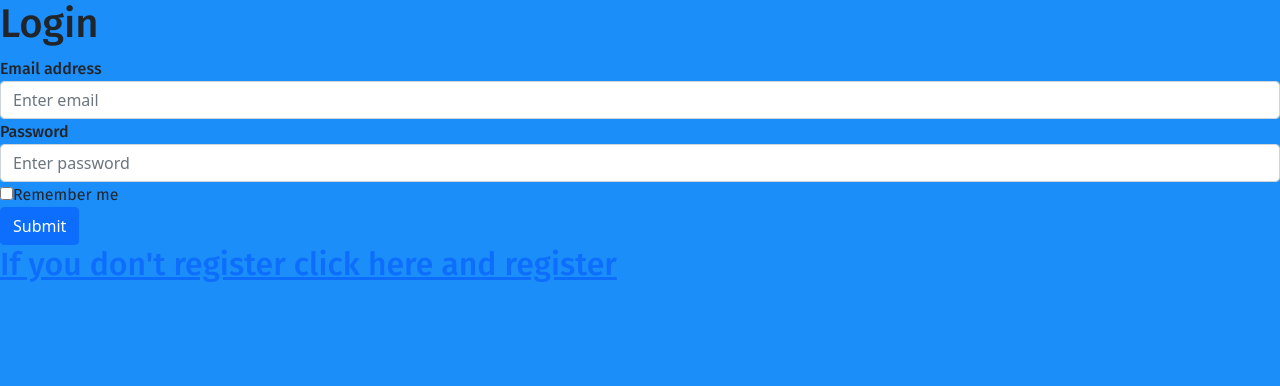
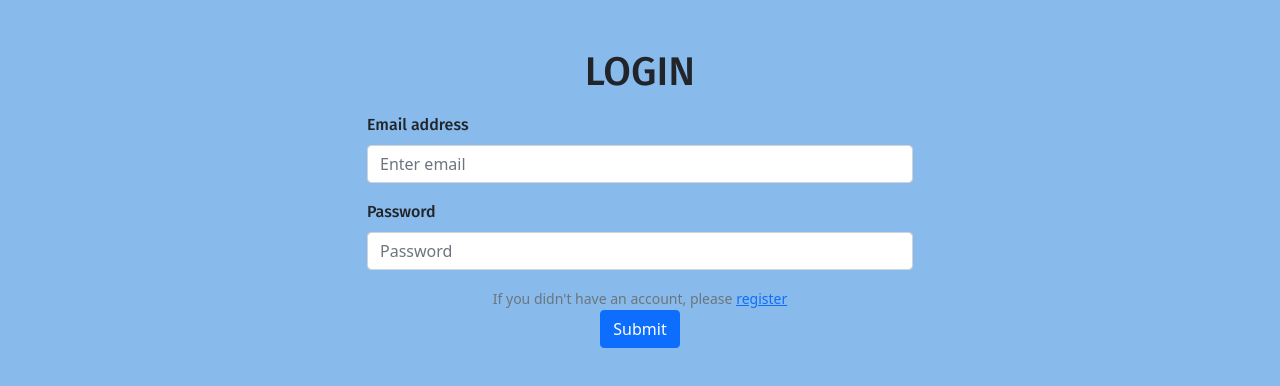
Before and after one commit to halilibrahimdemircan/todo-app-with-react-beautiful-dnd-, a React (Create React App) app in the folder client/: page /login in a window 1280 px wide. Shown: the top 386 px of the page. Built offline with nearby package versions, Linux system fonts and the light colour scheme.

Commit message:
css arrangement

```diff
--- a/client/src/components/Navigation.jsx
+++ b/client/src/components/Navigation.jsx
@@ -11,6 +11,12 @@ import {
 } from "react-bootstrap";
 
 export default function Navigation() {
+
+    const handleLogout = () => {
+        localStorage.removeItem('token');
+        window.location.href = '/';
+    }
+
     return (
         <Navbar bg="primary" variant="light" expand="lg">
             <Container fluid>
@@ -18,9 +24,10 @@ export default function Navigation() {
                     <Col md={{ span: 5, order: 1 }} xs={{ order: 2 }} className="my-md-0 my-3">
                         <Container className="p-0" fluid>
                             <Row>
-                                <Col xs="1">
+                                <Col md="1" xs="1" className=" bg-primary text-wrap">
 
-                                    <i class="bi bi-arrow-left-square"></i>
+                                    <Button onClick={handleLogout}><i class="bi bi-box-arrow-left">
+                                    </i></Button>
 
                                 </Col>
                                 <Col md="3" xs="4">
@@ -38,7 +45,7 @@ export default function Navigation() {
                                                 aria-label="Search"
                                             />
                                             <Button className="bg-light bg-opacity-50  border-0">
-                                                <i className="fas fa-search text-dark"></i>
+                                                <i className="bi bi-search text-dark"></i>
                                             </Button>
                                         </InputGroup>
                                     </Form>
--- a/client/src/index.css
+++ b/client/src/index.css
@@ -3,7 +3,7 @@
   box-sizing: border-box;
 }
 body {
-  background: #1C8EF9 !important;
+  background: #88bbeb !important;
   min-height: 100vh;
   display: flex;
   font-weight: 400;
@@ -49,14 +49,3 @@ body, html, .App, #root, .auth-wrapper {
 .custom-control-label {
   font-weight: 400;
 }
-.forgot-password,
-.forgot-password a {
-  text-align: right;
-  font-size: 13px;
-  padding-top: 10px;
-  color: #7f7d7d;
-  margin: 0;
-}
-.forgot-password a {
-  color: #167bff;
-}
--- a/client/src/pages/Login.jsx
+++ b/client/src/pages/Login.jsx
@@ -1,6 +1,7 @@
 import React, { useState, useRef } from 'react'
 import { Link } from 'react-router-dom'
 import UserProxy from '../proxy/UserProxy';
+import { Form, Button, Container, Row, Col } from "react-bootstrap"
 
 const Login = () => {
     const userProxy = new UserProxy
@@ -25,23 +26,48 @@ const Login = () => {
 
     return (
         <>
-            <h1>Login</h1>
-            {/* <Form.Floating className="mb-3">
-    <Form.Control
-      id="floatingInputCustom"
-      type="email"
-      placeholder="name@example.com"
-    />
-    <label htmlFor="floatingInputCustom">Email address</label>
-  </Form.Floating>
-  <Form.Floating>
-    <Form.Control
-      id="floatingPasswordCustom"
-      type="password"
-      placeholder="Password"
-    />
-    <label htmlFor="floatingPasswordCustom">Password</label>
-  </Form.Floating> */}
+
+
+            <Container className='mt-5'>
+                <h1 className='m-3 text-center'>LOGIN</h1>
+                <Row>
+                    <Col md={3} className='mx-auto'></Col>
+                    <Col md={6} className='mx-auto'>
+                        <Form onSubmit={handleSubmit}>
+                            <Form.Group className="mb-3" controlId="formBasicEmail">
+                                <Form.Label>Email address</Form.Label>
+                                <Form.Control type="email" placeholder="Enter email" ref={emailRef} />
+
+                            </Form.Group>
+
+                            <Form.Group className="mb-3" controlId="formBasicPassword">
+                                <Form.Label>Password</Form.Label>
+                                <Form.Control type="password" placeholder="Password" ref={passwordRef} />
+                            </Form.Group>
+                            <div className='text-center'>
+                                <Form.Text className="text-muted">
+                                    If you didn't have an account, please <Link to='/register'>register</Link>
+                                </Form.Text><br />
+                                <Button className="" variant="primary" type="submit">
+                                    Submit
+                                </Button>
+                            </div>
+
+                        </Form>
+                    </Col>
+                    <Col md={3} className='mx-auto'></Col>
+
+
+
+                </Row>
+
+            </Container>
+
+
+
+
+            {/* <h1>Login</h1>
+
 
             <form onSubmit={handleSubmit}>
 
@@ -63,11 +89,11 @@ const Login = () => {
 
             </form>
 
-            <h2>
+            <span>
                 <Link to="/register" >
-                    If you don't register click here and register
+                    If you didn't register click here and register
                 </Link>
-            </h2>
+            </span> */}
 
 
         </>
--- a/client/src/pages/Register.jsx
+++ b/client/src/pages/Register.jsx
@@ -1,6 +1,8 @@
 import React, { useRef, useState } from 'react'
 import { Link } from 'react-router-dom'
 import UserProxy from '../proxy/UserProxy'
+import { Form, Button, Container, Row, Col } from "react-bootstrap"
+
 
 const Register = () => {
     const [loading, setLoading] = useState(false)
@@ -15,7 +17,8 @@ const Register = () => {
             .then((res) => {
                 console.log(res);
                 setLoading(false);
-                console.log('Başarıyla kayıt oldunuz.');
+                alert("Başarıyla kayıt oldunuz.")
+                window.location.href = '/login';
 
             })
             .catch(() => {
@@ -26,7 +29,41 @@ const Register = () => {
 
     return (
         <>
-            <h1>Register</h1>
+            <Container className='mt-5'>
+                <h1 className='m-3 text-center'>REGISTER</h1>
+                <Row>
+                    <Col md={3} className='mx-auto'></Col>
+                    <Col md={6} className='mx-auto'>
+                        <Form onSubmit={handleSubmit}>
+                            <Form.Group className="mb-3" controlId="formBasicEmail">
+                                <Form.Label>Email address</Form.Label>
+                                <Form.Control type="email" placeholder="Enter email" ref={emailRef} />
+
+                            </Form.Group>
+
+                            <Form.Group className="mb-3" controlId="formBasicPassword">
+                                <Form.Label>Password</Form.Label>
+                                <Form.Control type="password" placeholder="Password" ref={passwordRef} />
+                            </Form.Group>
+                            <div className='text-center'>
+                                <Form.Text className="text-muted">
+                                    Have an account?, please <Link to='/login'>login</Link>
+                                </Form.Text><br />
+                                <Button className="" variant="primary" type="submit">
+                                    Submit
+                                </Button>
+                            </div>
+
+                        </Form>
+                    </Col>
+                    <Col md={3} className='mx-auto'></Col>
+
+
+
+                </Row>
+
+            </Container>
+            {/* <h1>Register</h1>
 
             <form onSubmit={handleSubmit}>
 
@@ -46,7 +83,7 @@ const Register = () => {
                 <Link to="/login" >
                     If you already register click here and login
                 </Link>
-            </h2>
+            </h2> */}
         </>
     )
 }
```
Also changed, not shown: client/src/assets/loginImage.jpeg (added).
